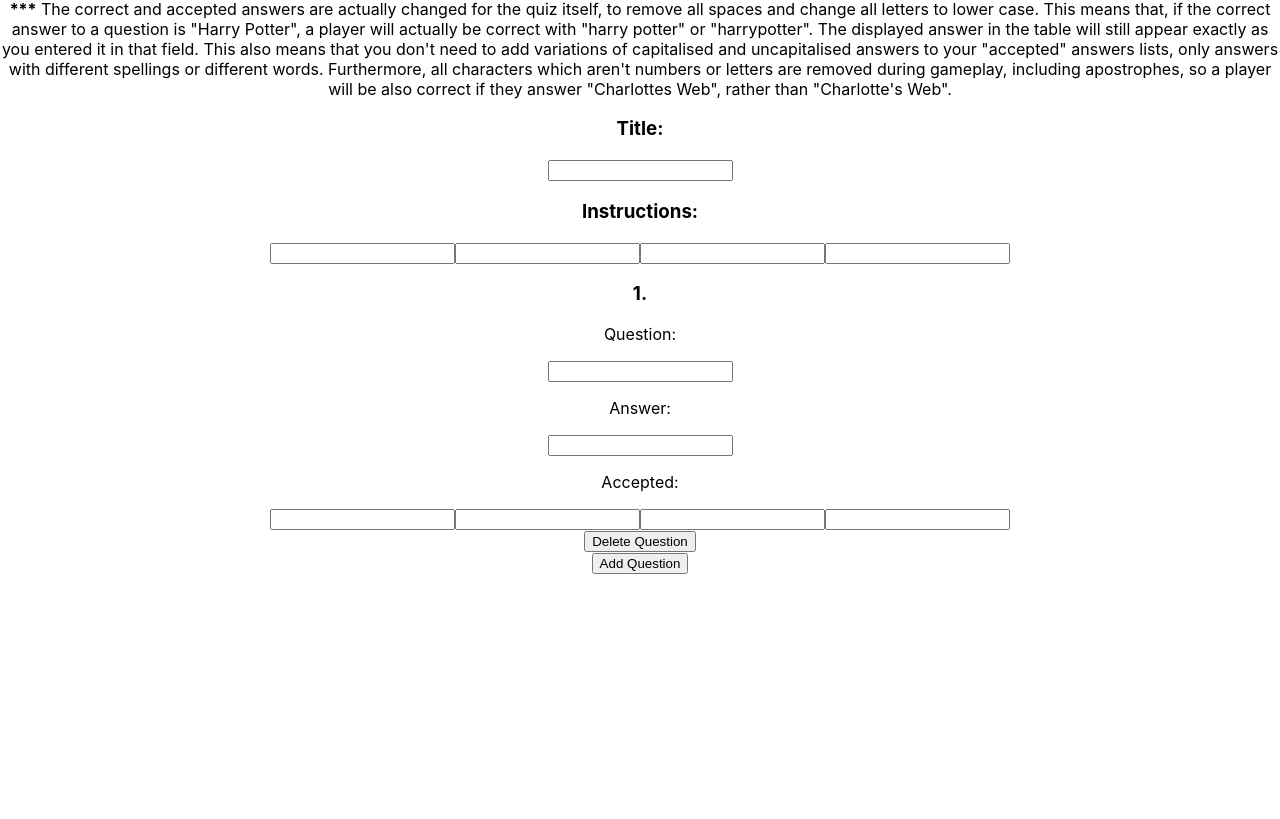
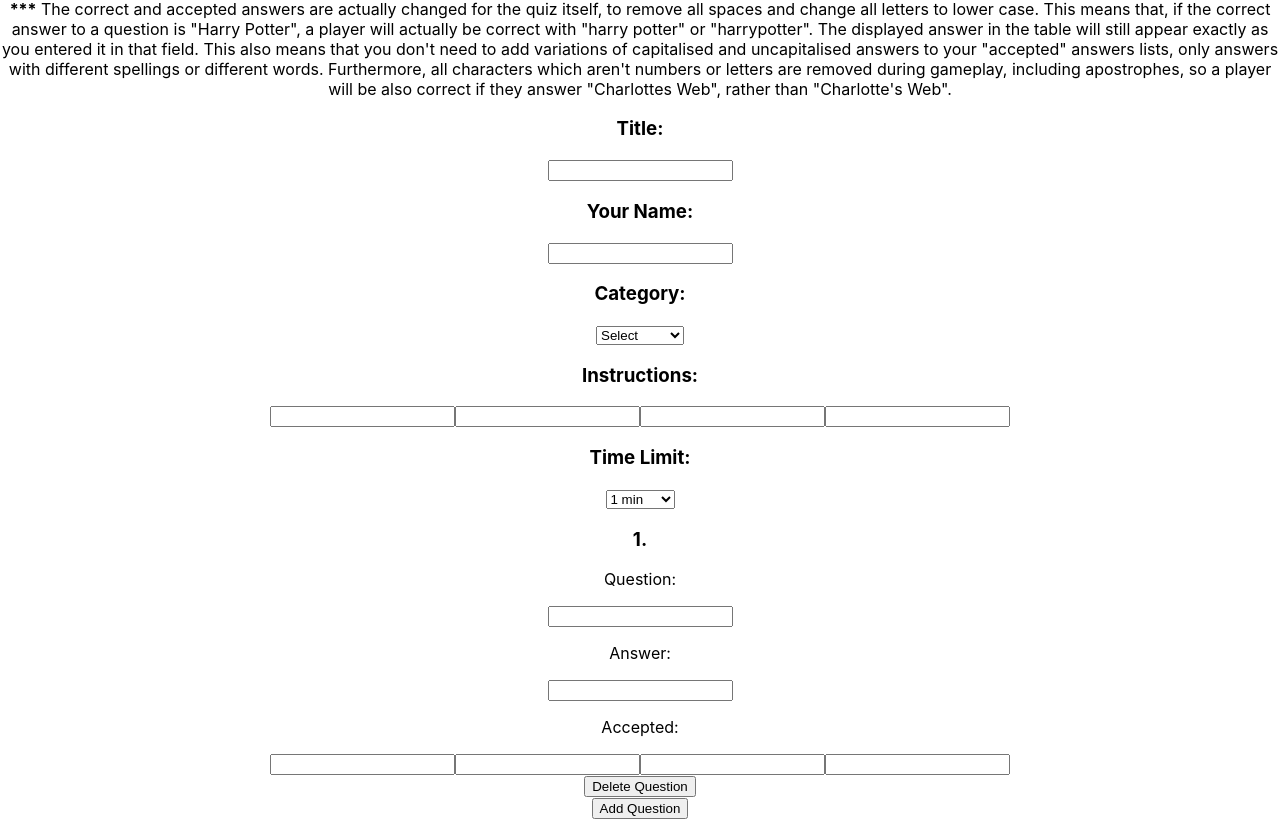
Before and after one commit to samueljeffrey/quizkid-front-end, a React (Create React App) app: page /create in a window 1280 px wide. Shown: the part 966-1785 px from the top of the page. Before the commit the page ends 1540 px from the top, so only its background shows below. Built offline with nearby package versions, Linux system fonts and the light colour scheme.

Commit message:
add select inputs for category and time limit

```diff
--- a/src/Components/CreateQuiz.tsx
+++ b/src/Components/CreateQuiz.tsx
@@ -1,4 +1,4 @@
-import React, { useState } from "react";
+import React, { useState, useEffect } from "react";
 
 interface Question {
   index: number;
@@ -15,9 +15,11 @@ export const CreateQuiz: React.FC = () => {
     accepted: ["", "", "", ""],
   };
 
-  const [questions, setQuestions] = useState<Question[]>([emptyQuestion]);
+  const [questions, setQuestions] = useState<Question[]>([]);
   const [instructions, setInstructions] = useState<string[]>(["", "", "", ""]);
-  const [category, setCategory] = useState("");
+  const [category, setCategory] = useState<string>("");
+  const [name, setName] = useState<string>("");
+  const [timeLimit, setTimeLimit] = useState<number>(0);
 
   const [title, setTitle] = useState<string>("");
 
@@ -51,12 +53,19 @@ export const CreateQuiz: React.FC = () => {
     setTitle(text);
   };
 
+  const editName = (text: string) => {
+    setName(text);
+  };
+
   const editInstructions = (text: string, index: number) => {
     const array = [...instructions];
     array[index] = text;
-    console.log(instructions);
     setInstructions(array);
   };
+
+  useEffect(() => {
+    addQuestion();
+  }, []);
 
   return (
     <div>
@@ -122,13 +131,65 @@ export const CreateQuiz: React.FC = () => {
       </div>
 
       <div>
+        <div>
           <h3>Title:</h3>
           <input onChange={(e) => editTitle(e.target.value)} />
+        </div>
+
+        <div>
+          <h3>Your Name:</h3>
+          <input onChange={(e) => editName(e.target.value)} />
+        </div>
+
+        <div>
+          <h3>Category:</h3>
+          <select
+            onChange={(e) => {
+              setCategory(e.target.value);
+            }}
+          >
+            <option value="Select">Select</option>
+            <option value="Film/TV">Film/TV</option>
+            <option value="Geography">Geography</option>
+            <option value="History">History</option>
+            <option value="Languages">Languages</option>
+            <option value="Literature">Literature</option>
+            <option value="Maths">Maths</option>
+            <option value="Music">Music</option>
+            <option value="Science">Science</option>
+            <option value="Society">Society</option>
+            <option value="Sport">Sport</option>
+            <option value="Other">Other</option>
+          </select>
+        </div>
+
+        <div>
           <h3>Instructions:</h3>
           <input onChange={(e) => editInstructions(e.target.value, 0)} />
           <input onChange={(e) => editInstructions(e.target.value, 1)} />
           <input onChange={(e) => editInstructions(e.target.value, 2)} />
           <input onChange={(e) => editInstructions(e.target.value, 3)} />
+        </div>
+
+        <div>
+          <h3>Time Limit:</h3>
+          <select
+            onChange={(e) => {
+              setTimeLimit(60 * parseInt(e.target.value));
+            }}
+          >
+            <option value="1">1 min</option>
+            <option value="2">2 mins</option>
+            <option value="3">3 mins</option>
+            <option value="4">4 mins</option>
+            <option value="5">5 mins</option>
+            <option value="6">6 mins</option>
+            <option value="7">7 mins</option>
+            <option value="8">8 mins</option>
+            <option value="9">9 mins</option>
+            <option value="10">10 mins</option>
+          </select>
+        </div>
       </div>
 
       <div>
--- a/src/Components/Header.tsx
+++ b/src/Components/Header.tsx
@@ -8,7 +8,7 @@ interface Props {
 export const Header: React.FC<Props> = ({ setCategory }) => {
   const categories: string[] = [
     "All",
-    "Film & TV",
+    "Film/TV",
     "Geography",
     "History",
     "Languages",
```
Lines whose indentation alone changed are shown as unchanged.
